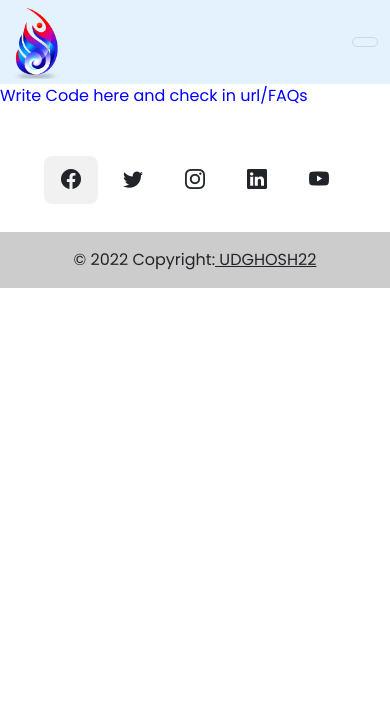
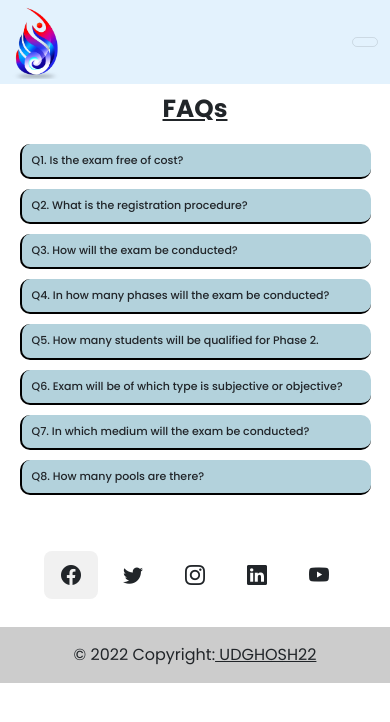
Before and after one commit to humayun-987/GuestRoomBookingSystem, a React (Create React App) app: page /FAQs in a window 390 px wide. Shown: the top 722 px of the page. Built offline with nearby package versions, Linux system fonts and the light colour scheme.

Commit message:
added FAQs, Ayush

```diff
--- a/src/comp/FrequentlyAsked/index.jsx
+++ b/src/comp/FrequentlyAsked/index.jsx
@@ -1,5 +1,7 @@
 import React, { useState } from 'react';
-import "./style.css"
+import "../FrequentlyAsked/style.css"
+import { Collapse } from 'react-bootstrap';
+
 
 export default function FrequentlyAsked() {
   const [showNavColor, setShowNavColor] = useState(false);
@@ -7,11 +9,137 @@ export default function FrequentlyAsked() {
   const [showNavColorThird, setShowNavColorThird] = useState(false);
 
 
+
+const FAQItem = ({ question, answer }) => {
+  const [open, setOpen] = useState(false);
+
+  const handleToggle = () => {
+    setOpen(!open);
+  };
+  const renderAnswer = () => {
+    const boldTextRegex = /\*\*(.*?)\*\*/g;
+    const lines = answer.split('%BR%');
+    return lines.map((line, index) => (
+      <React.Fragment key={index}>
+        {line.replace(boldTextRegex, '<strong>$1</strong>')}
+        <br />
+      </React.Fragment>
+    ));
+  };
+
+  return (
+    <div>
+
+      <h5 className="question" onClick={handleToggle}>{question}</h5>
+      <Collapse in={open}>
+        <div className={`answer ${open ? 'open' : ''}`}>
+          {renderAnswer()}
+        </div>
+      </Collapse>
+    </div>
+  );
+};
+
+
+
   return (
     <>
-    <div className='class1'>
+    {/* <div className='class1'>
         Write Code here and check in url/FAQs
+    </div> */}
+
+
+
+
+    <div className='faq-box'>
+      <div className='faq-container'>
+      <h2 className='faq-head'>FAQs</h2>
+      <FAQItem
+        question="Q1. Is the exam free of cost?"
+        answer="No. Registration Fee for UNOSQ is ₹120 per participant including all taxes."
+      />
+      <FAQItem
+        question=" Q2. What is the registration procedure?"
+        answer="If Your school participates as a contingent, then the school has to register as a contingent on the UNOSQ Website, collect data and registration fees from the students and send them to us. If the students participate by themselves Individually, they have to register directly on the UNOSQ website."
+      />
+      <FAQItem
+        question="Q3. How will the exam be conducted? "
+        answer="ONLINE "
+      />
+      <FAQItem
+        question="Q4. In how many phases will the exam be conducted?"
+        answer="2 PHASES %BR%
+          Registration- 17 July - 16 August %BR%
+          Phase I exam- 20 August %BR%
+          Phase II exam– 3 September"
+      />
+      <FAQItem
+        question="Q5. How many students will be qualified for Phase 2."
+        answer="100 students from each pool"
+      />
+      <FAQItem
+        question="Q6. Exam will be of which type is subjective or objective?"
+        answer="Objective MCQ questions"
+      />
+      <FAQItem
+        question="Q7. In which medium will the exam be conducted?"
+        answer="English and Hindi"
+      />
+      <FAQItem
+        question="Q8. How many pools are there?"
+        answer="4 Pools %BR% Pool Youngsters - Class 5-6 %BR%
+        Pool Rising Stars - Class 7-8 %BR%
+        Pool Champions - Class 9-10 %BR%
+        Pool Pioneers - Class 11-12"
+      />
+      {/* Add more FAQItems as needed */}
     </div>
+    </div>
+
+
+
+
+
+
+
+
     </>
   );
 }
+
+
+{/*<div className='faq-container'>
+      <div className='faq'>
+        <div className='que one'>{/*<a data-toggle='collapse' href="#ansone"></a><span class="arrow">▼</span>Q1. Is the exam free of cost?</div>
+        <div className='ans one' id='ansone'><p>No. Registration Fee for UNOSQ is ₹120 per participant including all taxes.</p></div>
+
+        <div className='que two'><span class="arrow">▼</span> Q2. What is the registration procedure?</div>
+        <div className='ans two'>If Your school participates as a contingent, then the school has to register as a contingent on the UNOSQ Website, collect data and registration fees from the students and send them to us. If the students participate by themselves Individually, they have to register directly on the UNOSQ website.</div>
+
+        <div className='que three'><span class="arrow">▼</span> Q3. How will the exam be conducted? </div>
+        <div className='ans three'>ONLINE </div>
+
+        <div className='que four'><span class="arrow">▼</span>Q4. In how many phases will the exam be conducted?</div>
+        <div className='ansfour four'>2 PHASES
+          Registration- 17 July - 16 August
+          Phase I exam- 20 August
+          Phase II exam– 3 September</div>
+        </div>
+
+        <div className='que five'><span class="arrow">▼</span>Q5. How many students will be qualified for Phase 2.</div>
+        <div className='ans five'>100 students from each pool</div>
+
+        <div className='que six'><span class="arrow">▼</span>Q6. Exam will be of which type is subjective or objective?</div>
+        <div className='ans six'>Objective MCQ questions</div>
+
+        <div className='que seven'><span class="arrow">▼</span>Q7. In which medium will the exam be conducted?</div>
+        <div className='ans seven'>English and Hindi</div>
+
+        <div className='que eight'><span class="arrow">▼</span>Q8. How many pools are there?</div>
+        <div className='anseight eight'>4 Pools
+Pool Youngsters - Class 5-6
+Pool Rising Stars - Class 7-8
+Pool Champions - Class 9-10
+Pool Pioneers - Class 11-12
+</div>
+    </div> */}
--- a/src/comp/FrequentlyAsked/style.css
+++ b/src/comp/FrequentlyAsked/style.css
@@ -1,3 +1,80 @@
 .class1{
     color: blue;
 }
+.faq-box{
+    display: flex;
+    justify-content: center;
+}
+
+.faq-container{
+    /* background-color: aquamarine; */
+    width: 60vw;
+    /* font-family: ; */
+
+
+}
+.question{
+    cursor: pointer;
+    margin-top: 10px;
+    padding: 10px;
+    border-left:2px solid black;
+    border-bottom:2px solid black;
+    border-radius: 10px;
+    background-color: rgb(179, 210, 220);
+}
+.answer{
+    padding-left: 30px;
+    /* background-color: rgb(213, 239, 248); */
+}
+.faq-head{
+    padding: 10px;
+    text-align: center;
+    font-weight: 650;
+    text-decoration: underline;
+    /* text-shadow: brown; */
+}
+
+@media(max-width: 1000px){
+    .faq-container{
+        width: 70%;
+        /* transform: width 0.3s; */
+    }
+}
+@media(max-width: 850px ){
+    .faq-container{
+        width: 78%;
+    }
+}
+@media(max-width: 760px) {
+    .faq-container{
+        width: 85%;
+    }
+}
+@media(max-width: 700px){
+    .faq-container{
+        width: 90%;
+    }
+    .question , .answer{
+        font-size: 18px;
+    }
+}
+@media(max-width: 600px){
+    .question , .answer{
+        font-size: 15.2px;
+    }
+}
+@media(max-width: 500px){
+    .question , .answer{
+        font-size: 13px;
+    }
+}
+@media(max-width: 440px){
+    .question , .answer{
+        font-size: 12px;
+    }
+}
+@media(max-width: 400px){
+    .question , .answer{
+        font-size: 11px;
+    }
+}
```
